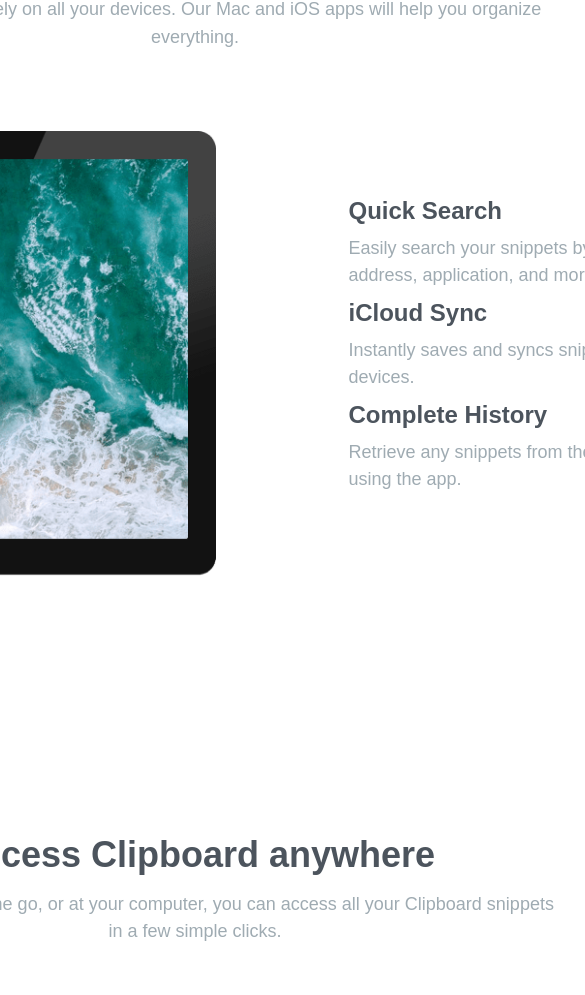
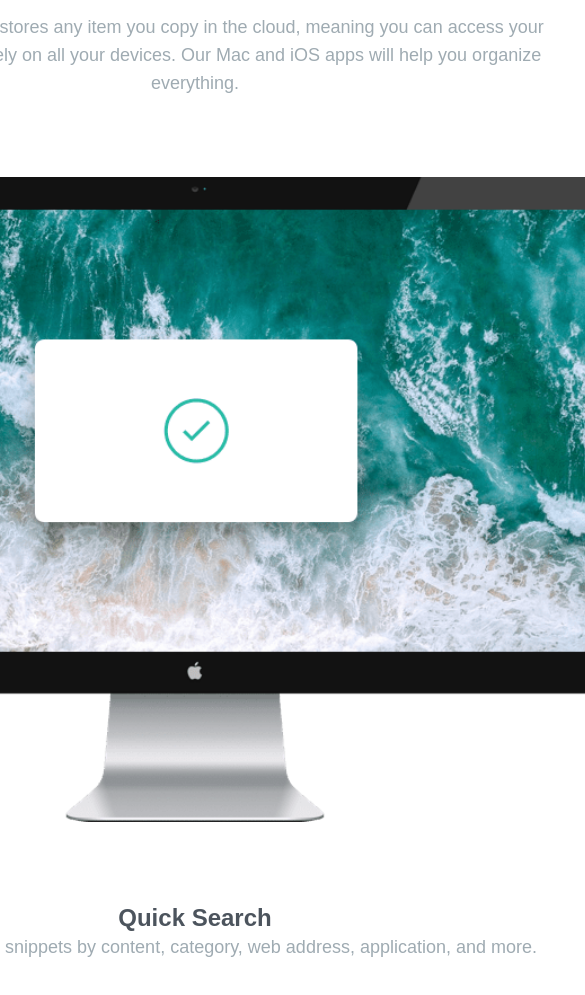
Before and after one commit to n0rrman/frontend-mentor-challenges-green, a Next.js app in the folder clipboard-landing-page/: page / in a window 390 px wide. Shown: the part 991-1986 px from the top of the page, 585 px wide, since content can reach past the window. Built offline with nearby package versions, Linux system fonts and the light colour scheme; a web font is replaced by a local one.

Commit message:
clipboard-landing-page mobile layout defined

```diff
--- a/clipboard-landing-page/src/app/page.tsx
+++ b/clipboard-landing-page/src/app/page.tsx
@@ -39,7 +39,7 @@ export default function Home() {
             Clipboard allows you to track and organize everything you copy.
             Instantly access your clipboard on all your devices.
           </p>
-          <div className="flex flex-row text-white/90 font-semibold gap-4 py-10">
+          <div className="flex flex-col md:flex-row text-white/90 font-semibold gap-4 py-10">
             <button className="bg-strongCyan hover:bg-opacity-80 transition-all shadow-xl shadow-strongCyan/20 tracking-wide rounded-[2rem] py-[0.8rem] px-[2.2rem] border border-b-[3px] border-black/10">
               Download for iOS
             </button>
@@ -58,11 +58,17 @@ export default function Home() {
             you can access your snippets immediately on all your devices. Our
             Mac and iOS apps will help you organize everything.
           </p>
-          <div className="flex flex-row gap-10 py-16">
-            <div className="relative w-[67.5rem] aspect-[1.3146853147] overflow-hidden">
-              <Image className="-translate-x-7" src={compImg} fill alt="" />
+          <div className="flex flex-col md:flex-row gap-10 py-16">
+            <div className="relative w-[53rem] aspect-[1.3146853147] overflow-hidden">
+              <Image
+                className="translate-x-0 md:-translate-x-8"
+                src={compImg}
+                fill
+                alt=""
+              />
             </div>
-            <div className="flex flex-col gap-2 text-left p-16">
+            <div className="flex flex-col gap-20 md:text-left p-10 w-full md:w-1/2 text-center">
+              <div>
                 <h2 className="text-2xl font-semibold text-darkGrayishBlue">
                   Quick Search
                 </h2>
@@ -70,10 +76,16 @@ export default function Home() {
                   Easily search your snippets by content, category, web address,
                   application, and more.
                 </p>
+              </div>
+              <div>
                 <h2 className="text-2xl font-semibold text-darkGrayishBlue">
                   iCloud Sync
                 </h2>
-              <p>Instantly saves and syncs snippets across all your devices.</p>
+                <p>
+                  Instantly saves and syncs snippets across all your devices.
+                </p>
+              </div>
+              <div>
                 <h2 className="text-2xl font-semibold text-darkGrayishBlue">
                   Complete History
                 </h2>
@@ -81,6 +93,7 @@ export default function Home() {
                   Retrieve any snippets from the first moment you started using
                   the app.
                 </p>
+              </div>
             </div>
           </div>
         </section>
@@ -105,7 +118,7 @@ export default function Home() {
 
           <p>We&apos;ve got the tools to boost your productivity.</p>
 
-          <div className="grid grid-cols-3 pt-8 pb-40 px-32">
+          <div className="grid grid-cols-1 md:grid-cols-3 pt-8 pb-40 px-32">
             <div className="flex flex-col gap-5 items-center justify-center">
               <div className="relative w-10 h-10">
                 <Image src={blackWorklist} fill alt="" />
@@ -145,20 +158,20 @@ export default function Home() {
               </p>
             </div>
           </div>
-          <div className="grid grid-cols-5 w-full gap-10">
-            <div className="relative w-auto h-10">
+          <div className="grid grid-cols-1 md:grid-cols-5 max-w-[75rem] gap-20 justify-center items-center pb-1">
+            <div className="relative w-[165px] h-[49px]">
               <Image src={googleLogo} fill alt="" />
             </div>
-            <div className="relative w-auto h-10">
+            <div className="relative w-[139px] h-[51px]">
               <Image src={ibmLogo} fill alt="" />
             </div>
-            <div className="relative w-auto h-10">
+            <div className="relative w-[161px] h-[35px]">
               <Image src={microsoftLogo} fill alt="" />
             </div>
-            <div className="relative w-auto h-10">
+            <div className="relative w-[135px] h-[56px]">
               <Image src={hpLogo} fill alt="" />
             </div>
-            <div className="relative w-auto h-10">
+            <div className="relative w-[125px] h-[30px]">
               <Image src={vgLogo} fill alt="" />
             </div>
           </div>
@@ -173,7 +186,7 @@ export default function Home() {
             with iCloud and you&apos;re ready to start adding to your clipboard.
           </p>
 
-          <div className="flex flex-row text-white/90 font-semibold gap-4 py-10">
+          <div className="flex flex-col md:flex-row text-white/90 font-semibold gap-4 py-10">
             <button className="bg-strongCyan hover:bg-opacity-80 transition-all shadow-xl shadow-strongCyan/20 tracking-wide rounded-[2rem] py-[0.8rem] px-[2.2rem] border border-b-[3px] border-black/10">
               Download for iOS
             </button>
@@ -183,11 +196,11 @@ export default function Home() {
           </div>
         </section>
       </main>
-      <footer className="flex flex-row gap-[8.5rem] text-darkGrayishBlue/80 text-[1.1rem] items-center justify-center bg-grayishBlue/10 py-10 px-[10.3rem] mt-12">
+      <footer className="flex flex-col md:flex-row gap-[8.5rem] text-darkGrayishBlue/80 text-[1.1rem] items-center justify-center bg-grayishBlue/10 py-10 px-[10.3rem] mt-12">
         <div className="-translate-y-1">
           <Image width={54} height={54} alt="logo" src={logo} />
         </div>
-        <div className="grid gap-x-[4.8rem] gap-y-4 grid-flow-col grid-cols-3 grid-rows-2 mr-auto">
+        <div className="grid gap-x-[4.8rem] text-center md:text-left gap-y-4 grid-flow-col grid-cols-1 md:grid-cols-3 grid-rows-5 md:grid-rows-2 md:mr-auto">
           <div>FAQs</div>
           <div>Contact Us</div>
           <div>Privacy Policy</div>
```
Lines whose indentation alone changed are shown as unchanged.
